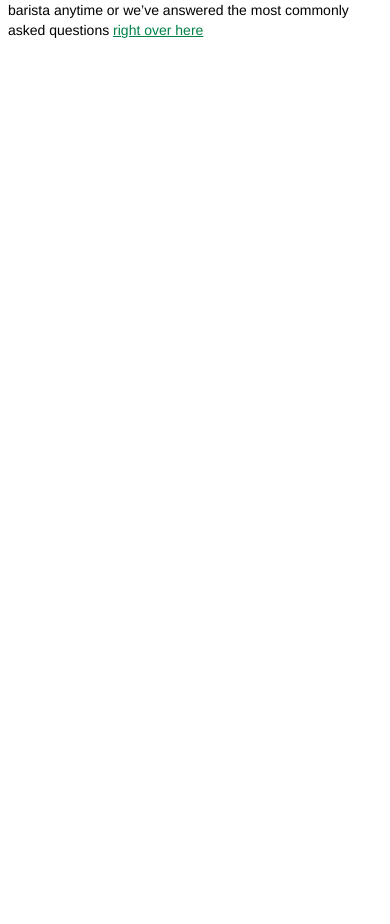
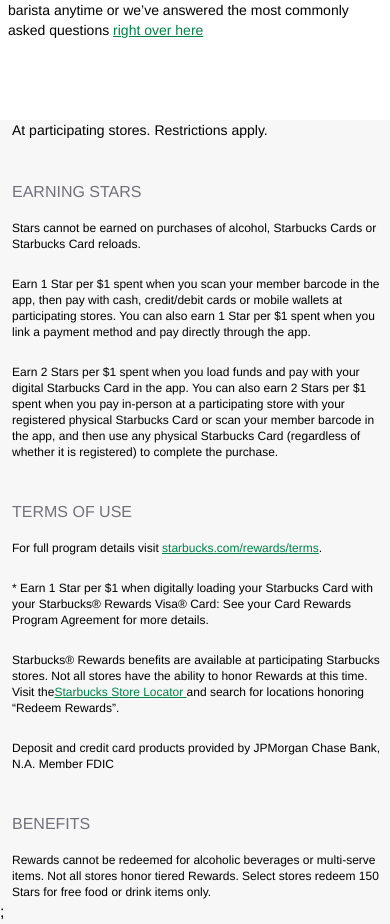
Before and after one commit to Apurva-Singh/Starbucks, a React (Create React App) app: page / in a window 390 px wide. Shown: the part 2907-3831 px from the top of the page. Before the commit the page ends 3027 px from the top, so only its background shows below. Built offline with nearby package versions, Linux system fonts and the light colour scheme.

Commit message:
secondary footer component mobile

```diff
--- a/src/App.tsx
+++ b/src/App.tsx
@@ -8,6 +8,8 @@
 import Tabs from "./Tabs";
 import GettingStartedBlocks from "./GettingStartedBlocks";
 import StarCodes from "./StarCodes";
+import SecondaryFooter from "./SecondaryFooter";
+import SecondaryFooterContent from "./SecondaryFooterContent";
 
 interface Props {}
 
@@ -213,7 +215,44 @@
       </div>
 
       <StarCodes />
+            <div>
+      <SecondaryFooter title="At participating stores. Restrictions apply.">
+            <SecondaryFooterContent title="EARNING STARS"><div className="text-xs">
+              <p className="pt-4">
 
+          Stars cannot be earned on purchases of alcohol, Starbucks Cards or Starbucks Card reloads.</p>
+            <p className=" pt-6">Earn 1 Star per $1 spent when you scan your member barcode in the app, then pay with cash, credit/debit cards or mobile wallets at participating stores. You can also earn 1 Star per $1 spent when you link a payment method and pay directly through the app.</p>
+            <p className=" pt-6">Earn 2 Stars per $1 spent when you load funds and pay with your digital Starbucks Card in the app. You can also earn 2 Stars per $1 spent when you pay in-person at a participating store with your registered physical Starbucks Card or scan your member barcode in the app, and then use any physical Starbucks Card (regardless of whether it is registered) to complete the purchase.</p>
+            </div>
+
+
+            </SecondaryFooterContent>
+              <SecondaryFooterContent title="TERMS OF USE "><div className="text-xs"><p className="pt-4">
+              For full program details visit <span className="text-primary-300 focus:outline-none underline">
+              starbucks.com/rewards/terms</span>.
+                </p>
+                <p className=" pt-6">
+                * Earn 1 Star per $1 when digitally loading your Starbucks Card with your Starbucks® Rewards Visa® Card: See your Card Rewards Program Agreement for more details.
+                </p>
+                <p className=" pt-6">
+                Starbucks® Rewards benefits are available at participating Starbucks stores. Not all stores have the ability to honor Rewards at this time. Visit the
+                <span className="text-primary-300 focus:outline-none underline">Starbucks Store Locator </span>
+                  and search for locations honoring “Redeem Rewards”.
+                </p>
+                <p className=" pt-6">Deposit and credit card products provided by JPMorgan Chase Bank, N.A. Member FDIC</p>
+                </div>
+                </SecondaryFooterContent>
+              <SecondaryFooterContent title="BENEFITS ">
+                <div className="text-xs">
+                  <p className="pt-4">
+                  Rewards cannot be redeemed for alcoholic beverages or multi-serve items. Not all stores honor tiered Rewards. Select stores redeem 150 Stars for free food or drink items only.
+
+                  </p>
+
+                </div>
+              </SecondaryFooterContent>
+      </SecondaryFooter>
+      </div>
 
     </div>
   );
--- /dev/null
+++ b/src/SecondaryFooter.tsx
@@ -0,0 +1,32 @@
+import React from "react";
+import SecondaryFooterContent from './SecondaryFooterContent';
+
+interface Props{
+    title?: React.ReactNode;
+   children: React.ReactElement[];
+
+}
+
+const SecondaryFooter: React.FC<Props>=({ title, children})=>{
+    children.forEach((c) => {
+        if (c.type !== SecondaryFooterContent) {
+          // eslint-disable-next-line no-throw-literal
+          throw "Children of tablist should be SecondaryFooterContent. received " + c.type;
+        }
+      });
+    return(
+        <div className="bg-naturalGray h-full">
+            <p className="text-sm ml-3">{title}</p>
+        {children.map((child) => (
+        <div className="mt-4">
+        {child}
+        </div>
+
+        ))};
+        </div>
+    );
+};
+SecondaryFooter.defaultProps={
+}
+
+export default SecondaryFooter;
--- /dev/null
+++ b/src/SecondaryFooterContent.tsx
@@ -0,0 +1,19 @@
+import React from "react";
+
+interface Props{
+ title: string;
+ children: React.ReactNode;
+}
+
+const SecondaryFooterContent: React.FC<Props>=({title,children})=>{
+    return(
+        <div className="ml-3">
+            <h2 className="mt-10 text-gray-500">{title}</h2>
+         {children}
+        </div>
+    );
+};
+SecondaryFooterContent.defaultProps={
+}
+
+export default SecondaryFooterContent;
--- a/src/StarCodes.tsx
+++ b/src/StarCodes.tsx
@@ -12,7 +12,7 @@
         getFieldProps,
         touched,
         errors,
-        isValid,
+        // isValid,
       } = useFormik({
         initialValues: {
             starcodes: "",
--- a/tailwind.config.js
+++ b/tailwind.config.js
@@ -11,7 +11,9 @@
         200: "#d4e9e2",
         300: "#008248",
         400: "#1e3932",
+
       },
+      naturalGray: "#f7f7f7",
       secondary: "#f3f1e7",
       gray: colors.gray,
       white: colors.white,
```
